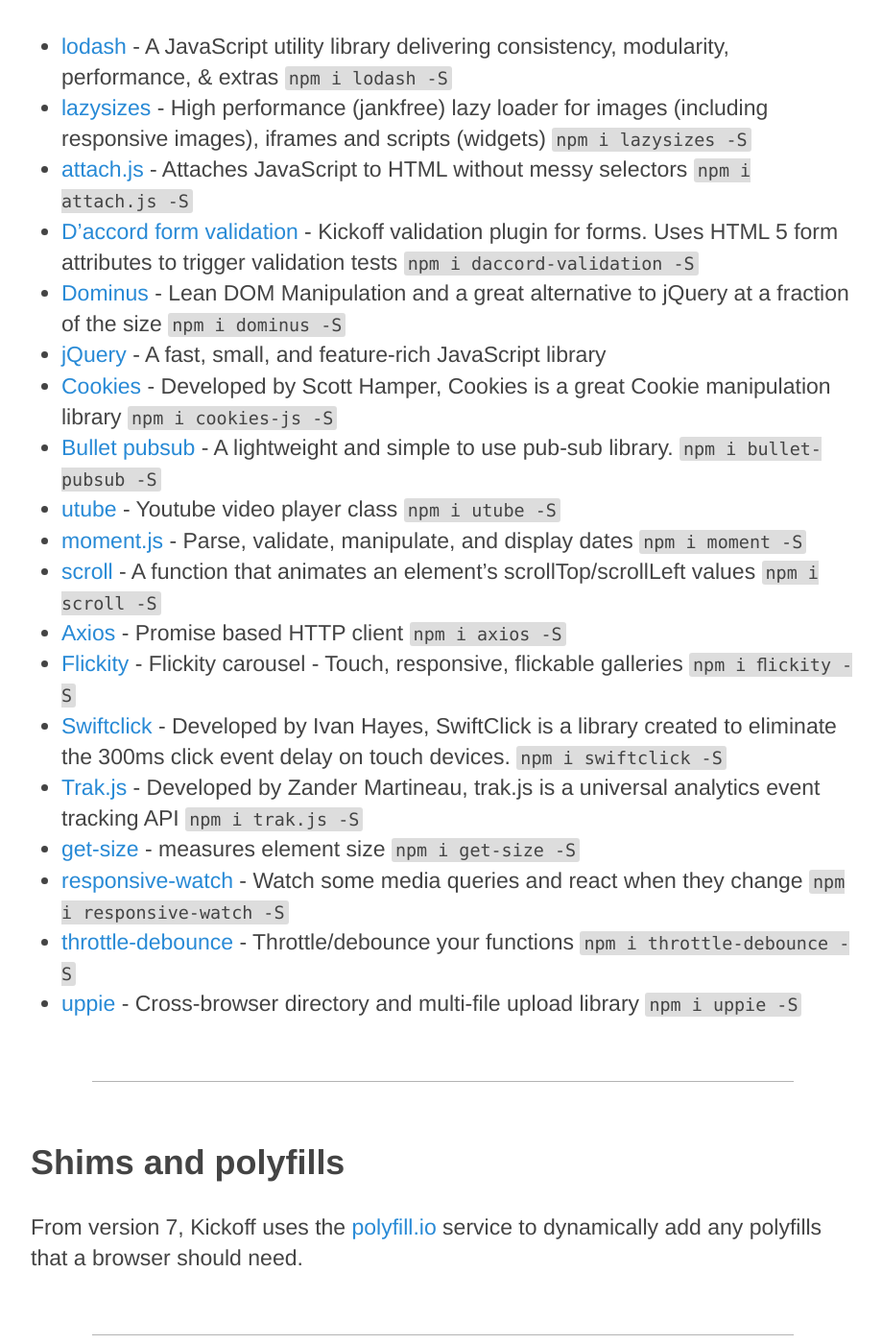
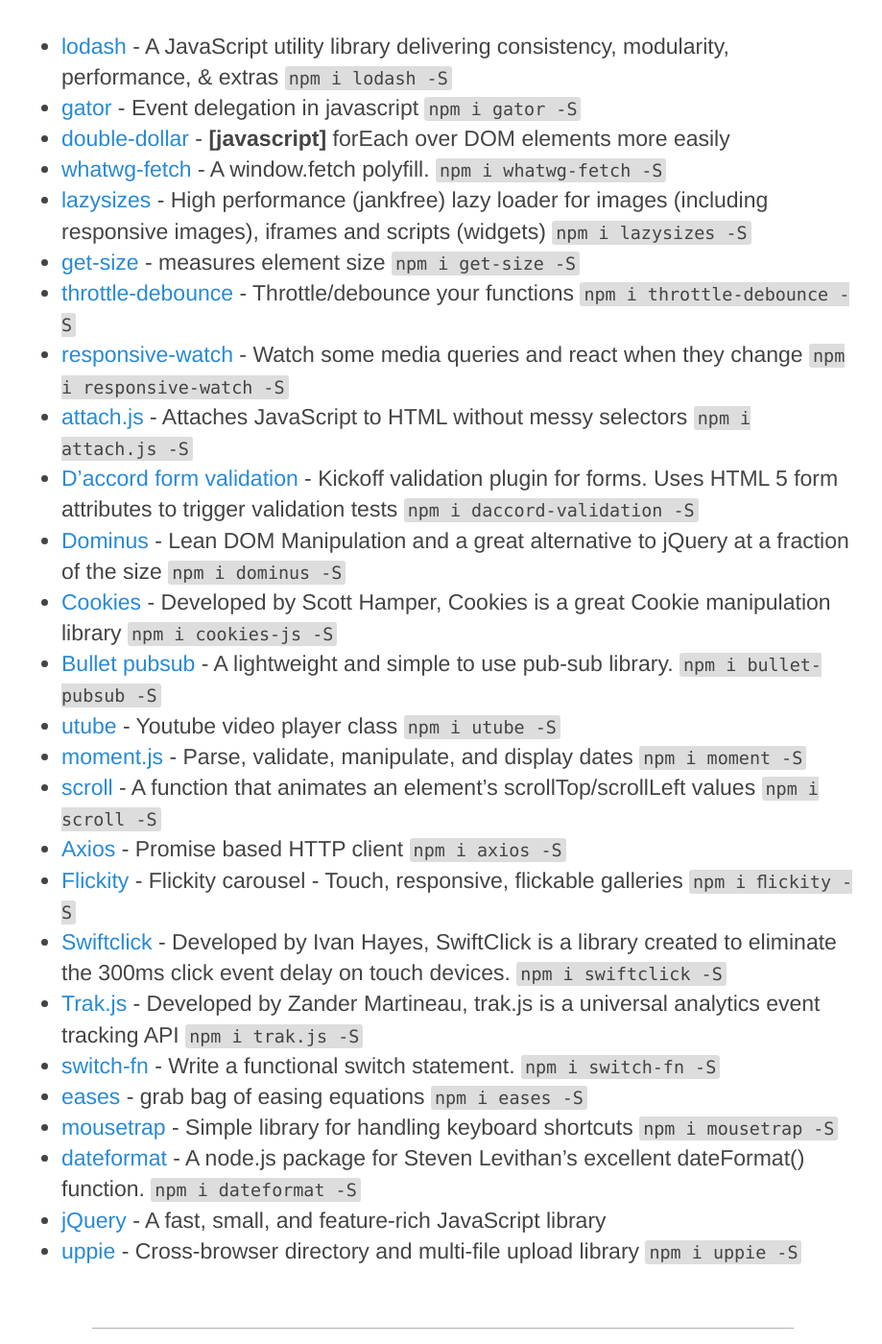
Before and after one commit to TryKickoff/trykickoff.github.io, a Jekyll site: the page built from learn/js.md, in a window 1280 px wide and 1400 px high, scrolled down 4429 px. Shown: the whole window at 96% size, without its empty margins (325-1244 px from the left). Built offline with Jekyll 4.4.1, drawn with Linux system fonts in a browser that asks for light colours; comment, search, counter and statistics services are not loaded; some of the changed text lies outside the part shown.

Commit message:
update content

```diff
--- a/learn/js.md
+++ b/learn/js.md
@@ -96,10 +96,10 @@
 * [lite-ready](https://www.npmjs.com/package/lite-ready) - **[javascript]** Developed by Nic Bell, this is our version of DOMready that is a little bit smarter than the rest
 * [console](https://github.com/matthewhudson/console) - **[javascript]** Drop-in replacement for console - a cross-environment fix for missing methods
 * [svg4everybody](https://github.com/jonathantneal/svg4everybody) - **[javascript]** Use external SVG spritemaps today
-* [double-dollar](https://github.com/mrmartineau/double-dollar) - **[javascript]** forEach over DOM elements more easily
 * [kickoff-welcome.js](https://github.com/TryKickoff/kickoff-welcome.js) - **[javascript]** A JS console welcome message for the Kickoff framework
 * [kickoff-fluidVideo.css](https://github.com/TryKickoff/kickoff-fluidVideo.css) - **[sass]** Simple fluid-width videos using only CSS
 * [kickoff-utils.scss](https://github.com/TryKickoff/kickoff-utils.scss) - **[sass]** Sass utility functions and mixins for the Kickoff framework
+* [kickoff-grid.css](https://github.com/TryKickoff/kickoff-grid.css) - **[sass]** Kickoff’s Grid System
 * [normalize.css](https://necolas.github.io/normalize.css/) - **[sass]** A modern, HTML5-ready alternative to CSS resets
 * [copy-js](https://github.com/duyetdev/copy.js) - **[javascript, styleguide]** Simple copy to clipboard. **Only used on the styleguide**
 
@@ -109,11 +109,16 @@
 If you need to add any 3rd party library code, we suggest that you install it from [npm](https://npmjs.org). [Libraries.io](http://libraries.io) or [npms](https://npms.io) however, both have a better search than npm so it might be easier to find them on there. There are thousands of packages on npm, here are a few that we find particularly useful:
 
 * [lodash](https://lodash.com/) - A JavaScript utility library delivering consistency, modularity, performance, & extras `npm i lodash -S`
+* [gator](https://gator.com/) - Event delegation in javascript `npm i gator -S`
+* [double-dollar](https://github.com/mrmartineau/double-dollar) - **[javascript]** forEach over DOM elements more easily
+* [whatwg-fetch](https://www.npmjs.com/package/whatwg-fetch) - A window.fetch polyfill. `npm i whatwg-fetch -S`
 * [lazysizes](https://www.npmjs.com/package/lazysizes) - High performance (jankfree) lazy loader for images (including responsive images), iframes and scripts (widgets) `npm i lazysizes -S`
+* [get-size](https://www.npmjs.com/package/get-size) - measures element size  `npm i get-size -S`
+* [throttle-debounce](https://www.npmjs.com/package/throttle-debounce) - Throttle/debounce your functions `npm i throttle-debounce -S`
+* [responsive-watch](https://www.npmjs.com/package/responsive-watch) - Watch some media queries and react when they change `npm i responsive-watch -S`
 * [attach.js](https://www.npmjs.com/package/attach.js) - Attaches JavaScript to HTML without messy selectors `npm i attach.js -S`
 * [D'accord form validation](https://www.npmjs.com/package/daccord-validation) - Kickoff validation plugin for forms. Uses HTML 5 form attributes to trigger validation tests `npm i daccord-validation -S`
 * [Dominus](https://www.npmjs.com/package/dominus) - Lean DOM Manipulation and a great alternative to jQuery at a fraction of the size `npm i dominus -S`
-* [jQuery](https://github.com/jquery/jquery/) - A fast, small, and feature-rich JavaScript library
 * [Cookies](https://github.com/ScottHamper/Cookies/) - Developed by Scott Hamper, Cookies is a great Cookie manipulation library `npm i cookies-js -S`
 * [Bullet pubsub](https://www.npmjs.com/package/bullet-pubsub) - A lightweight and simple to use pub-sub library. `npm i bullet-pubsub -S`
 * [utube](https://www.npmjs.com/package/utube) - Youtube video player class `npm i utube -S`
@@ -123,9 +128,11 @@
 * [Flickity](https://www.npmjs.com/package/flickity) - Flickity carousel - Touch, responsive, flickable galleries  `npm i flickity -S`
 * [Swiftclick](https://github.com/tmwagency/swiftclick) - Developed by Ivan Hayes, SwiftClick is a library created to eliminate the 300ms click event delay on touch devices.  `npm i swiftclick -S`
 * [Trak.js](https://github.com/mrmartineau/trak.js) - Developed by Zander Martineau, trak.js is a universal analytics event tracking API  `npm i trak.js -S`
-* [get-size](https://www.npmjs.com/package/get-size) - measures element size  `npm i get-size -S`
-* [responsive-watch](https://www.npmjs.com/package/responsive-watch) - Watch some media queries and react when they change `npm i responsive-watch -S`
-* [throttle-debounce](https://www.npmjs.com/package/throttle-debounce) - Throttle/debounce your functions `npm i throttle-debounce -S`
+* [switch-fn](https://www.npmjs.com/package/switch-fn) - Write a functional switch statement. `npm i switch-fn -S`
+* [eases](https://www.npmjs.com/package/eases) - grab bag of easing equations `npm i eases -S`
+* [mousetrap](https://www.npmjs.com/package/mousetrap) - Simple library for handling keyboard shortcuts `npm i mousetrap -S`
+* [dateformat](https://www.npmjs.com/package/dateformat) - A node.js package for Steven Levithan's excellent dateFormat() function. `npm i dateformat -S`
+* [jQuery](https://github.com/jquery/jquery/) - A fast, small, and feature-rich JavaScript library
 * [uppie](https://www.npmjs.com/package/uppie) - Cross-browser directory and multi-file upload library `npm i uppie -S`
 
 <hr class="sectionSplitter">
```
Also changed, not shown: learn/checklist.md (+2 -2 lines).
